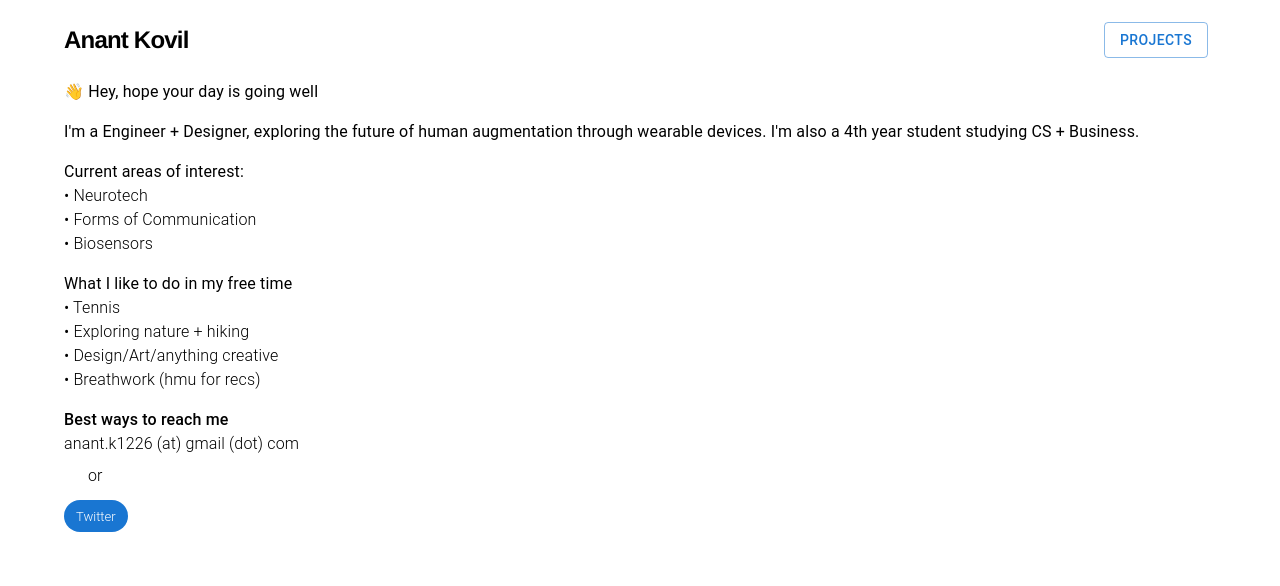
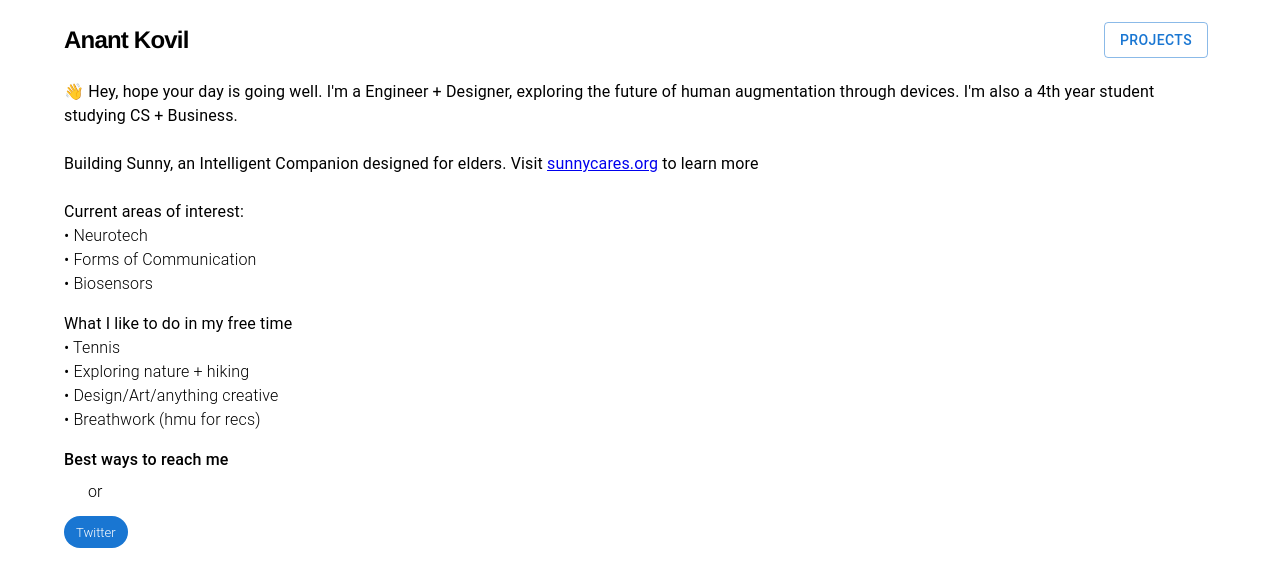
Before and after one commit to Anant-Kovil/personal-website, a React (Vite) app: page / in a window 1280 px wide. Shown: the top 586 px of the page. Built offline with nearby package versions, Linux system fonts and the light colour scheme.

Commit message:
Updater Website (removed email + added sunny)

```diff
--- a/src/pages/main.tsx
+++ b/src/pages/main.tsx
@@ -5,9 +5,9 @@ export const Main = () => {
   return (
     <Container>
       <div>
-        <Typography>👋 Hey, hope your day is going well</Typography>
-        <Typography mt={2}>I'm a Engineer + Designer, exploring the future of human augmentation through wearable devices. I'm also a 4th year student studying CS + Business.</Typography>
-        <Typography mt={2}>Current areas of interest:</Typography>
+        <Typography>👋 Hey, hope your day is going well. I'm a Engineer + Designer, exploring the future of human augmentation through devices. I'm also a 4th year student studying CS + Business.</Typography>
+        <Typography mt={3}>Building Sunny, an Intelligent Companion designed for elders. Visit <a href="https://sunnycares.org">sunnycares.org</a> to learn more</Typography>
+        <Typography mt={3}>Current areas of interest:</Typography>
         <Typography sx={{fontWeight:'300'}}>• Neurotech</Typography>
         <Typography sx={{fontWeight:'300'}}>• Forms of Communication</Typography>
         <Typography sx={{fontWeight:'300'}}>• Biosensors</Typography>
@@ -17,7 +17,6 @@ export const Main = () => {
         <Typography sx={{fontWeight:'300'}}>• Design/Art/anything creative</Typography>
         <Typography sx={{fontWeight:'300'}}>• Breathwork (hmu for recs)</Typography>
         <Typography sx={{fontWeight:'500'}} mt={2}>Best ways to reach me</Typography>
-        <Typography sx={{fontWeight:'300'}}>anant.k1226 (at) gmail (dot) com</Typography>
         <Typography sx={{ml:3, mt:1, mb:1.5, fontWeight:'300'}}>or</Typography>
         <Chip sx={{fontWeight:'300'}}label="Twitter" color="primary"variant="filled" onClick={()=>{window.open('https://x.com/Anant_world')}} />
       </div>
```
